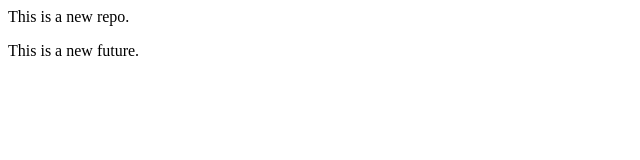
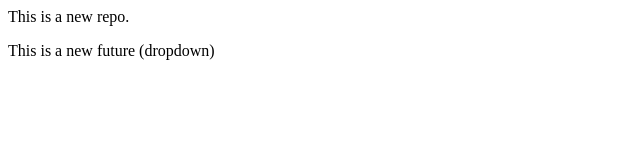
Before and after one commit to vijayananda-putcha/localrepo, a plain HTML site: page index.html in a window 1280 px wide. Shown: the full height of the page, 0-640 px from the left. Drawn offline with Linux system fonts and the light colour scheme.

```diff
--- a/index.html
+++ b/index.html
@@ -1,2 +1,2 @@
 <p>This is a new repo.</p>
-<p>This is a new future.</p>
+<p>This is a new future (dropdown)</p>
```
